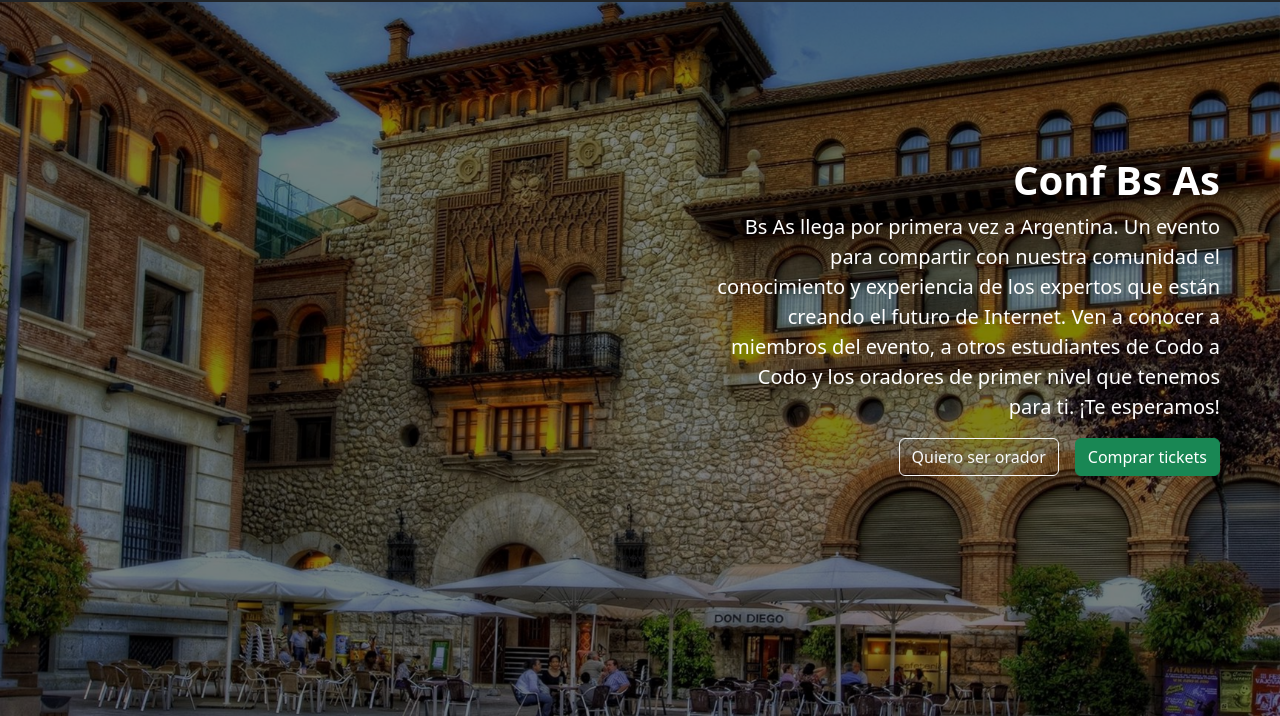
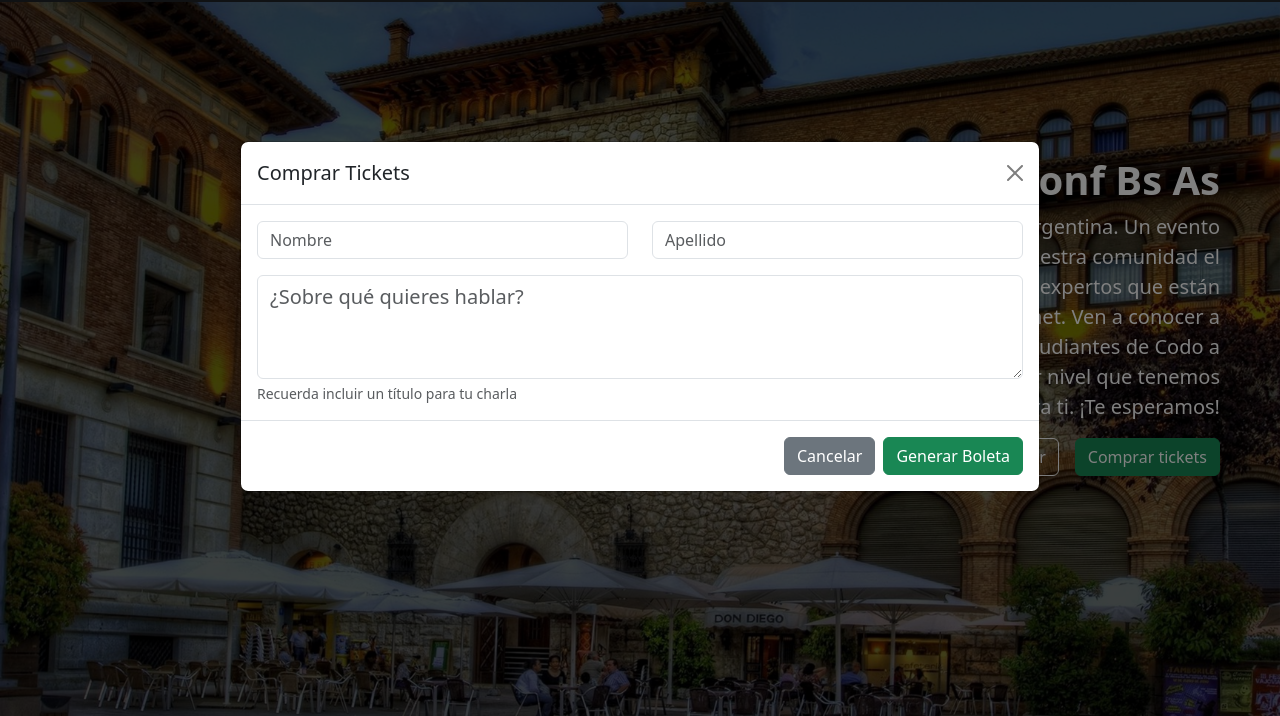
Before and after one commit to mclaudiod/Projecto-Integrador, a plain HTML site: page index.html in a window 1280 px wide. Both pictures are taken after a click on the link "Comprar tickets". Shown: the part 84-800 px from the top of the page. Drawn offline with Linux system fonts and the light colour scheme; a script that the page names is missing.

Commit message:
working modal

```diff
--- a/index.html
+++ b/index.html
@@ -5,6 +5,7 @@
     <meta http-equiv='X-UA-Compatible' content='IE=edge'>
     <title>Conf Bs As</title>
     <meta name='viewport' content='width=device-width, initial-scale=1'>
+    <link rel="shortcut icon" href="./img/codoacodo.png"/>
     <link href="./bootstrap.css" rel="stylesheet" crossorigin="anonymous">
     <link href="./main.css" rel="stylesheet" crossorigin="anonymous">
 </head>
@@ -35,7 +36,7 @@
                             <a class="nav-link" href="#convertirse">Conviértete en orador</a>
                         </li>
                         <li class="nav-item">
-                            <a class="nav-link text-success buy" href="" data-toggle="modal" data-target="#exampleModalCenter">Comprar tickets</a>
+                            <a class="nav-link text-success" href="" data-bs-toggle="modal" data-bs-target="#exampleModal">Comprar tickets</a>
                         </li>
                     </ul>
                 </div>
@@ -48,7 +49,7 @@
                 <p class="fs-5">Bs As llega por primera vez a Argentina. Un evento para compartir con nuestra comunidad el conocimiento y experiencia de los expertos que están creando el futuro de Internet. Ven a conocer a miembros del evento, a otros estudiantes de Codo a Codo y los oradores de primer nivel que tenemos para ti. ¡Te esperamos!</p>
                 <div class="d-flex justify-content-end column-gap-3">
                     <a role="button" class="btn btn-outline-light" href="#convertirse">Quiero ser orador</a>
-                    <a role="button" class="btn btn-success buy" href="">Comprar tickets</a>
+                    <button type="button" class="btn btn-success" data-bs-toggle="modal" data-bs-target="#exampleModal">Comprar tickets</button>
                 </div>
             </div>
 
@@ -66,22 +67,40 @@
         </div>
     </header>
 
-    <div class="modal fade" id="exampleModalCenter" tabindex="-1" role="dialog" aria-labelledby="exampleModalCenterTitle" aria-hidden="true">
-        <div class="modal-dialog modal-dialog-centered" role="document">
+    <div class="modal fade" id="exampleModal" tabindex="-1" aria-labelledby="exampleModalLabel" aria-hidden="true">
+        <div class="modal-dialog modal-dialog-centered modal-lg">
             <div class="modal-content">
                 <div class="modal-header">
-                    <h5 class="modal-title" id="exampleModalLongTitle">Modal title</h5>
-                    <button type="button" class="close" data-dismiss="modal" aria-label="Close">
-                        <span aria-hidden="true">&times;</span>
-                    </button>
+                    <h1 class="modal-title fs-5" id="exampleModalLabel">Comprar Tickets</h1>
+                    <button type="button" class="btn-close" data-bs-dismiss="modal" aria-label="Close"></button>
                 </div>
-                <div class="modal-body">
-                    ...
-                </div>
-                <div class="modal-footer">
-                    <button type="button" class="btn btn-secondary" data-dismiss="modal">Close</button>
-                    <button type="button" class="btn btn-primary">Save changes</button>
-                </div>
+
+                <form class="d-flex flex-column">
+                    <div class="modal-body pb-0">
+                        <div class="d-flex justify-content-between column-gap-4 mb-3 mb-md-0 flex-column flex-md-row">
+                            <div class="flex-grow-1 mb-3">
+                                <label type="hidden" for="name" class="form-label d-none"></label>
+                                <input type="text" class="form-control" id="name" placeholder="Nombre">
+                            </div>
+
+                            <div class="flex-grow-1">
+                                <label type="hidden" for="surname" class="form-label d-none"></label>
+                                <input type="text" class="form-control" id="surname" placeholder="Apellido">
+                            </div>
+                        </div>
+
+                        <div class="mb-3">
+                            <label type="hidden" for="textarea" class="form-label d-none"></label>
+                            <textarea class="form-control fs-5" id="textarea" rows="3" aria-describedby="textHelp" placeholder="¿Sobre qué quieres hablar?"></textarea>
+                            <div id="textHelp" class="form-text">Recuerda incluir un título para tu charla</div>
+                        </div>
+                    </div>
+
+                    <div class="modal-footer">
+                        <button type="button" class="btn btn-secondary" data-bs-dismiss="modal">Cancelar</button>
+                        <button type="submit" class="btn btn-success">Generar Boleta</button>
+                    </div>
+                </form>
             </div>
         </div>
     </div>
--- a/main.js
+++ /dev/null
@@ -1,7 +0,0 @@
-const buyBtns = document.querySelectorAll(".buy");
-
-buyBtns.forEach(buyBtn => {
-    buyBtn.addEventListener("click", function(e) {
-        e.preventDefault();
-    });
-});
```
